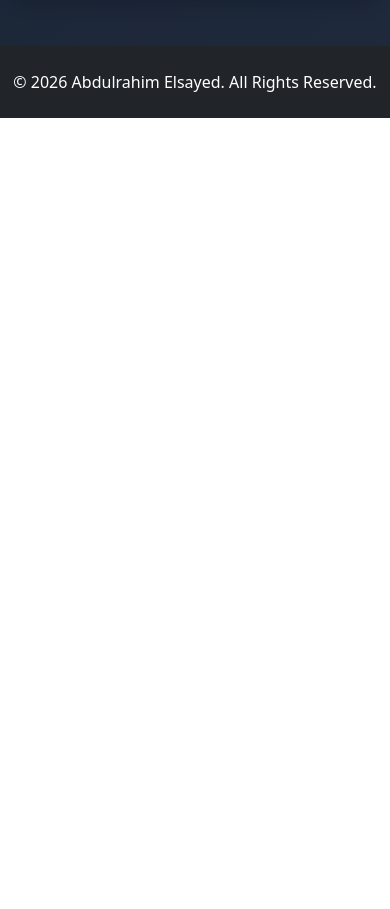
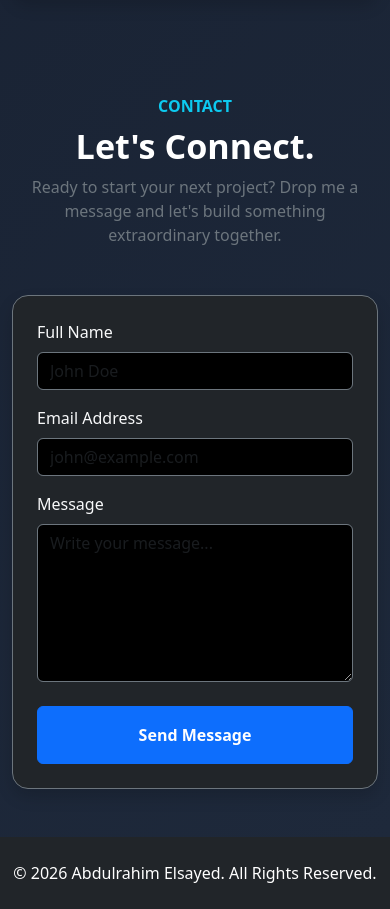
Before and after one commit to Abdo1454/protfoli, a React (Vite) app: page / in a window 390 px wide. Shown: the part 5388-6297 px from the top of the page. Before the commit the page ends 5506 px from the top, so only its background shows below. Built offline with nearby package versions, Linux system fonts and the light colour scheme.

Commit message:
Add responsive contact section

```diff
--- a/src/App.jsx
+++ b/src/App.jsx
@@ -5,6 +5,7 @@ import About from './components/About/About';
 import './index.css';
 import Skills from './components/Skills/Skills';
 import Projects from './components/Projects/Projects';
+import Contact from './components/contact/Contact';
 function App() {
   return (
     <div className="App">
@@ -14,6 +15,7 @@ function App() {
         <About />
         <Skills />
         <Projects />
+        <Contact />
       </main>
       <Footer />
     </div>
--- /dev/null
+++ b/src/components/contact/Contact.jsx
@@ -0,0 +1,93 @@
+function Contact() {
+  return (
+    <section id="contact" className="container py-5">
+
+      <div className="text-center mb-5">
+        <span className="text-info fw-semibold text-uppercase">
+          Contact
+        </span>
+
+        <h2 className="display-4 fw-bold text-white mt-2">
+          Let's Connect.
+        </h2>
+
+        <p
+          className="text-secondary mx-auto"
+          style={{ maxWidth: "650px" }}
+        >
+          Ready to start your next project? Drop me a message and let's build
+          something extraordinary together.
+        </p>
+      </div>
+
+      <div className="row justify-content-center">
+        <div className="col-lg-8">
+
+          <div className="card bg-dark border border-secondary rounded-4 shadow p-4">
+
+            <form
+              action="https://formspree.io/f/mnqvayqv"
+              method="POST"
+            >
+
+              <div className="mb-3">
+                <label className="form-label text-light">
+                  Full Name
+                </label>
+
+                <input
+                  type="text"
+                  name="name"
+                  className="form-control bg-black text-light border-secondary"
+                  placeholder="John Doe"
+                  required
+                />
+              </div>
+
+              <div className="mb-3">
+                <label className="form-label text-light">
+                  Email Address
+                </label>
+
+                <input
+                  type="email"
+                  name="_replyto"
+                  className="form-control bg-black text-light border-secondary"
+                  placeholder="john@example.com"
+                  required
+                />
+              </div>
+
+              <div className="mb-4">
+                <label className="form-label text-light">
+                  Message
+                </label>
+
+                <textarea
+                  name="message"
+                  rows="6"
+                  className="form-control bg-black text-light border-secondary"
+                  placeholder="Write your message..."
+                  required
+                ></textarea>
+              </div>
+
+              <button
+                type="submit"
+                className="btn btn-primary w-100 py-3 fw-semibold"
+              >
+                Send Message
+              </button>
+
+            </form>
+
+          </div>
+
+        </div>
+      </div>
+
+    </section>
+  );
+}
+
+export default Contact;
```
